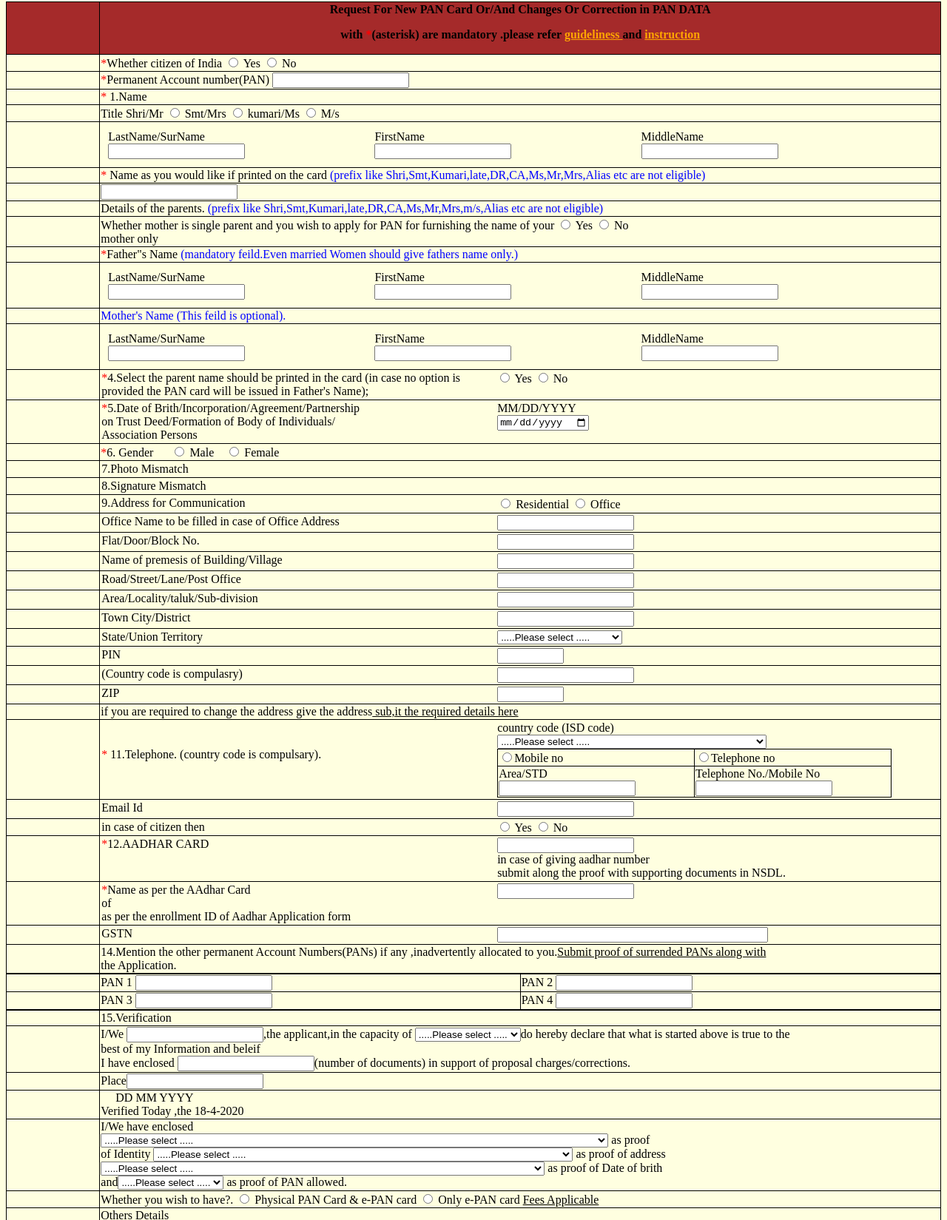
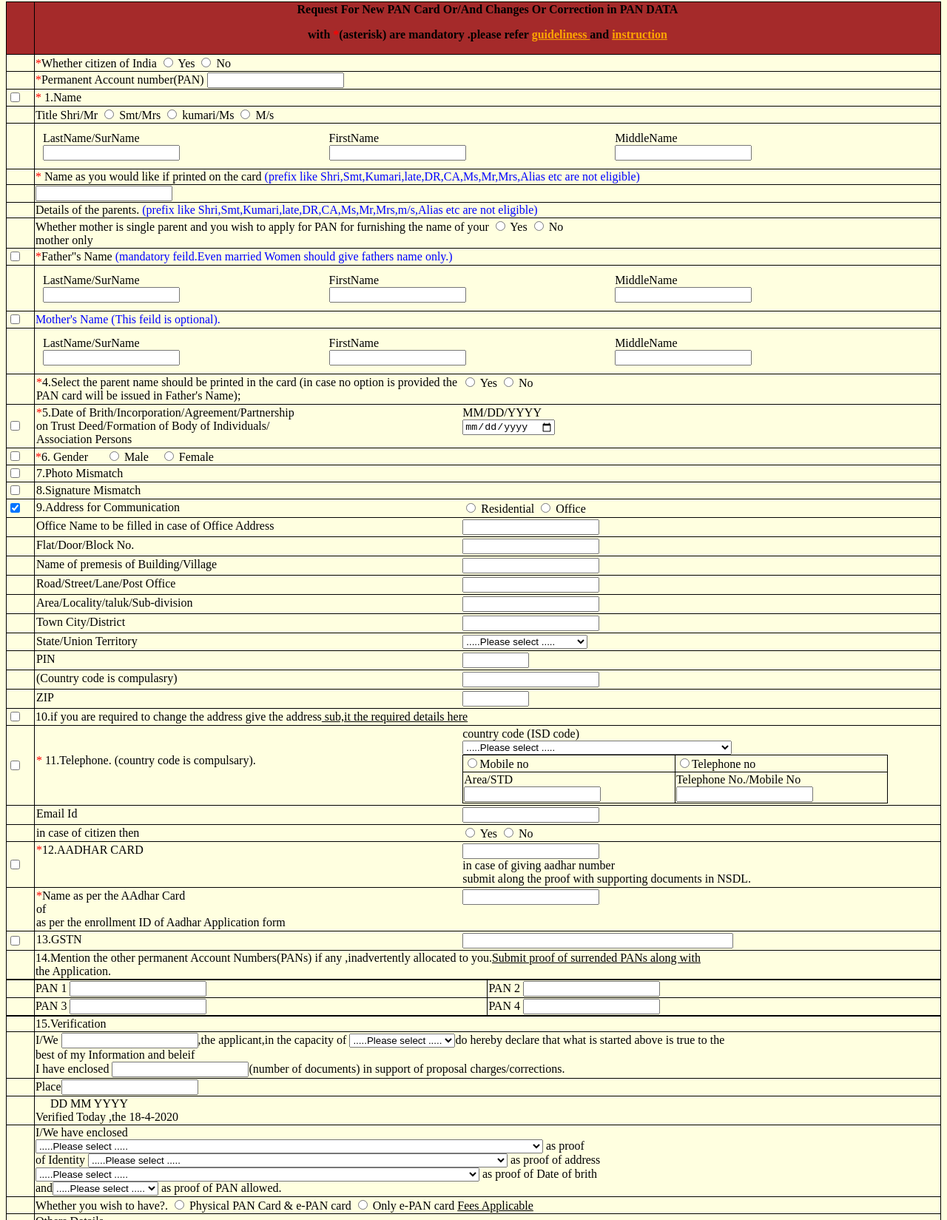
Before and after one commit to Monisha94-jayamani/guvi, a plain HTML site: page javascript task/web-design/15.5.2020,pancard.html in a window 1280 px wide. Shown: the part 6-1655 px from the top of the page at 74% size. Drawn offline with Linux system fonts and the light colour scheme.

Commit message:
Update 15.5.2020,pancard.html

```diff
--- a/javascript task/web-design/15.5.2020,pancard.html
+++ b/javascript task/web-design/15.5.2020,pancard.html
@@ -33,7 +33,7 @@ table, th, td {
 
 <table style="width:100%">
   <tr>
-    <th style="width:10%;background-color:brown"></th>
+    <th style="width:3%;background-color:brown"></th>
     <th  style="background-color:brown">
     <h7 ><center>Request For New PAN Card Or/And Changes Or Correction in PAN DATA</center></h7>
        <p><center> with <span style="color:red">*</span>(asterisk) are mandatory .please refer <span style="color:orange"><u>guideliness </u></span>and <span style="color:orange"><u>instruction</u></span><center></p>
@@ -42,7 +42,7 @@ table, th, td {
 
   </tr>
   <tr>
-    <td style="width:5%"></td>
+    <td style="width:3%"></td>
     <td><span style="color:red">*</span>Whether citizen of India
      <input type="radio" >
   <label for="k"> Yes</label>
@@ -51,24 +51,24 @@ table, th, td {
 
   </tr>
   <tr>
-    <td  style="width:5%"></td>
+    <td  style="width:3%"></td>
     <td><span style="color:red">*</span>Permanent Account number(PAN)
    <input type="text"></td>
 
   </tr>
   <tr>
 
-    <td style="width:5%"></td>
+    <td style="width:3%"> <input type="checkbox" ></td>
     <td><span style="color:red">*</span> 1.Name</td>
   </tr>
    <tr>
 
-    <td style="width:5%"></td>
+    <td style="width:3%"></td>
     <td> <span>Title       Shri/Mr  <input type="radio" >      Smt/Mrs  <input type="radio" >     kumari/Ms  <input type="radio" >    M/s </span></td>
   </tr>
     <tr>
 
-    <td style="width:5%"></td>
+    <td style="width:3%"></td>
     <td>
     <div class="row">
   <div class="column">
@@ -90,19 +90,19 @@ table, th, td {
     </td>
   </tr>
   <tr>
-  <td style="width:5%"></td>
+  <td style="width:3%"></td>
   <td><span style="color:red">*</span> Name as you would like if printed on the card<span style="color:blue"> (prefix like Shri,Smt,Kumari,late,DR,CA,Ms,Mr,Mrs,Alias etc are not eligible)</span></td>
   </tr>
    <tr>
-  <td style="width:5%"></td>
+  <td style="width:3%"></td>
   <td><input type="text"></td>
   </tr>
    <tr>
-  <td style="width:5%"></td>
+  <td style="width:3%"></td>
   <td>Details of the parents.<span style="color:blue"> (prefix like Shri,Smt,Kumari,late,DR,CA,Ms,Mr,Mrs,m/s,Alias etc are not eligible)</span></td>
   </tr>
    <tr>
-  <td style="width:5%"></td>
+  <td style="width:3%"></td>
   <td>Whether mother is single parent and you wish to apply for PAN for furnishing the name of your
    <input type="radio" >
   <label for="k"> Yes</label>
@@ -111,11 +111,11 @@ table, th, td {
   mother only</td>
   </tr>
    <tr>
-  <td style="width:5%"></td>
+  <td style="width:3%"> <input type="checkbox" id="vehicle1" name="vehicle1" value="Bike"></td>
   <td><span style="color:red">*</span>Father"s Name <span style="color:blue">(mandatory feild.Even married Women should give fathers name only.)</span></td>
 </tr>
  <tr>
-  <td style="width:5%"></td>
+  <td style="width:3%"></td>
   <td>
   <div class="row">
   <div class="column">
@@ -137,12 +137,12 @@ table, th, td {
     </td>
   </tr>
    <tr>
-  <td style="width:5%"></td>
+  <td style="width:3%"><input type="checkbox" id="vehicle1" name="vehicle1" value="Bike"></td>
   <td><span style="color:blue">Mother's Name
   <span style="color:blue">(This feild is optional).</span></span></td>
   </tr>
   <tr>
-  <td style="width:5%"></td>
+  <td style="width:3%"></td>
    <td>
    <div class="row">
   <div class="column">
@@ -164,7 +164,7 @@ table, th, td {
     </td>
   </tr>
   <tr>
-  <td style="width:5%"></td>
+  <td style="width:3%"></td>
   <td>
   <div class="row">
   <div class="column1">
@@ -182,7 +182,7 @@ table, th, td {
    </td>
   </tr>
    <tr>
-  <td style="width:5%"></td>
+  <td style="width:3%"><input type="checkbox" id="vehicle1" name="vehicle1" value="Bike"></td>
   <td>
   <div class="row">
   <div class="column1">
@@ -198,7 +198,7 @@ table, th, td {
   </td>
   </tr>
  <tr>
-  <td style="width:5%"></td>
+  <td style="width:3%"><input type="checkbox" id="vehicle1" name="vehicle1" value="Bike"></td>
   <td><span style="color:red">*</span>6. Gender &nbsp;&nbsp;&nbsp;&nbsp;
   <input type="radio" >
   <label for="k"> Male</label>&nbsp;&nbsp;&nbsp;
@@ -206,7 +206,7 @@ table, th, td {
   <label for="f">Female</label></td>
   </tr>
   <tr>
-  <td style="width:5%"></td>
+  <td style="width:3%"><input type="checkbox" id="vehicle1" name="vehicle1" value="Bike"></td>
   <td>
   <div class="row">
   <div class="column1">
@@ -218,7 +218,7 @@ table, th, td {
   </td>
   </tr>
    <tr>
-  <td style="width:5%"></td>
+  <td style="width:3%"><input type="checkbox" id="vehicle1" name="vehicle1" value="Bike"></td>
   <td> <div class="row">
   <div class="column1">
    8.Signature Mismatch</div>
@@ -229,7 +229,7 @@ table, th, td {
   </td>
   </tr>
    <tr>
-  <td style="width:5%"></td>
+  <td style="width:3%"><input type="checkbox"  checked></td>
   <td>
    <div class="row">
   <div class="column1">
@@ -244,7 +244,7 @@ table, th, td {
   </td>
   </tr>
    <tr>
-  <td style="width:5%"></td>
+  <td style="width:3%"></td>
   <td>
    <div class="row">
   <div class="column1">
@@ -257,7 +257,7 @@ table, th, td {
    </td>
   </tr>
    <tr>
-  <td style="width:5%"> </td>
+  <td style="width:3%"> </td>
   <td>
    <div class="row">
   <div class="column1">
@@ -270,7 +270,7 @@ table, th, td {
  </td>
   </tr>
   <tr>
-  <td style="width:5%"></td>
+  <td style="width:3%"></td>
   <td>
   <div class="row">
   <div class="column1">
@@ -283,7 +283,7 @@ table, th, td {
  </td>
   </tr>
   <tr>
-  <td style="width:5%"></td>
+  <td style="width:3%"></td>
   <td>
   <div class="row">
   <div class="column1">
@@ -296,7 +296,7 @@ table, th, td {
   </td>
   </tr>
   <tr>
-  <td style="width:5%"></td>
+  <td style="width:3%"></td>
   <td>
   <div class="row">
   <div class="column1">
@@ -309,7 +309,7 @@ table, th, td {
   </td>
   </tr>
   <tr>
-  <td style="width:5%"></td>
+  <td style="width:3%"></td>
   <td>
   <div class="row">
   <div class="column1">
@@ -322,7 +322,7 @@ table, th, td {
   </td>
   </tr>
   <tr>
-  <td style="width:5%"></td>
+  <td style="width:3%"></td>
   <td>
   <div class="row">
   <div class="column1">
@@ -336,7 +336,7 @@ table, th, td {
   </td>
   </tr>
   <tr>
-  <td style="width:5%"></td>
+  <td style="width:3%"></td>
   <td>
   <div class="row">
   <div class="column1">
@@ -349,7 +349,7 @@ table, th, td {
   </td>
   </tr>
   <tr>
-  <td style="width:5%"></td>
+  <td style="width:3%"></td>
   <td>
   <div class="row">
   <div class="column1">
@@ -362,7 +362,7 @@ table, th, td {
  </td>
   </tr>
   <tr>
-  <td style="width:5%"></td>
+  <td style="width:3%"></td>
   <td>
   <div class="row">
   <div class="column1">
@@ -375,13 +375,13 @@ table, th, td {
  </td>
   </tr>
    <tr>
-  <td style="width:5%"></td>
+  <td style="width:3%"><input type="checkbox" ></td>
   <td>
-   if you are required to change the address give the address<u> sub,it the required details here</u>
+   10.if you are required to change the address give the address<u> sub,it the required details here</u>
    </td>
   </tr>
   <tr>
-  <td style="width:5%"></td>
+  <td style="width:3%"><input type="checkbox" ></td>
   <td>
   <div class="row">
   <div class="column1">
@@ -420,7 +420,7 @@ table, th, td {
  </td>
   </tr>
 <tr>
-  <td style="width:5%"></td>
+  <td style="width:3%"></td>
   <td>
   <div class="row">
   <div class="column1">
@@ -433,7 +433,7 @@ table, th, td {
   </td>
   </tr>
   <tr>
-  <td style="width:5%"></td>
+  <td style="width:3%"></td>
   <td>
   <div class="row">
   <div class="column1">
@@ -449,7 +449,7 @@ table, th, td {
    </td>
   </tr>
   <tr>
-  <td style="width:5%"></td>
+  <td style="width:3%"><input type="checkbox" ></td>
   <td>
   <div class="row">
   <div class="column1">
@@ -466,7 +466,7 @@ table, th, td {
   </td>
   </tr>
   <tr>
-  <td style="width:5%"></td>
+  <td style="width:3%"></td>
   <td>
   <div class="row">
   <div class="column1">
@@ -482,11 +482,11 @@ table, th, td {
 
   </tr>
    <tr>
-  <td style="width:5%"></td>
+  <td style="width:3%"><input type="checkbox" ></td>
   <td>
   <div class="row">
   <div class="column1">
-   GSTN
+   13.GSTN
 </div>
 <div class="column1">
 <input type="text" style="width:358px">
@@ -495,7 +495,7 @@ table, th, td {
 </td>
   </tr>
    <tr>
-  <td style="width:10%">
+  <td style="width:3%">
 
 </td>
   <td>14.Mention the other permanent Account Numbers(PANs) if any ,inadvertently allocated to you.<u>Submit proof of surrended PANs along with</u>
@@ -507,13 +507,13 @@ table, th, td {
 <table style="width:100%">
 
   <tr>
-  <td style="width:10%"></td>
+  <td style="width:3%"></td>
     <td>PAN 1 <input type="text"></td>
     <td>PAN 2 <input type="text"></td>
 
   </tr>
   <tr>
-  <td style="width:10%"></td>
+  <td style="width:3%"></td>
     <td>PAN 3 <input type="text"></td>
     <td>PAN 4 <input type="text"></td>
 
@@ -523,11 +523,11 @@ table, th, td {
 <table style="width:100%">
 
   <tr>
-  <td style="width:10%"></td>
+  <td style="width:3%"></td>
   <td>15.Verification</td>
   </tr>
    <tr>
-  <td style="width:10%"></td>
+  <td style="width:3%"></td>
   <td>I/We <input type="text">,the applicant,in the capacity of <select id="cars">
   <option value="volvo">.....Please select .....</option></select>do hereby declare that what is started above
    is true to the<br>
@@ -537,32 +537,32 @@ table, th, td {
   </td>
   </tr>
   <tr>
-  <td style="width:10%"></td>
+  <td style="width:3%"></td>
   <td>Place<input type="text">
   </td>
   </tr>
   <tr>
-  <td style="width:10%"></td>
+  <td style="width:3%"></td>
   <td> &nbsp;&nbsp;&nbsp;&nbsp; DD MM YYYY <br>
   Verified Today ,the 18-4-2020
   </td>
   </tr>
   <tr>
-  <td style="width:10%"></td>
+  <td style="width:3%"></td>
   <td>I/We have enclosed<br>
-  <select id="cars" style="width:686px">
+  <select  style="width:686px">
   <option value="volvo">.....Please select .....</option></select> as proof<br>
   of Identity
-  <select id="cars" style="width:567px">
+  <select style="width:567px">
   <option value="volvo">.....Please select .....</option></select> as proof of address<br>
-  <select id="cars" style="width:600px">
+  <select style="width:600px">
   <option value="volvo">.....Please select .....</option></select> as proof of Date of brith<br>
-  and<select id="cars">
+  and<select>
   <option value="volvo">.....Please select .....</option></select> as proof of PAN allowed.
   </td>
   </tr>
  <tr>
-    <td style="width:10%"></td>
+    <td style="width:3%"></td>
     <td>Whether you wish to have?.
      <input type="radio" >
   <label for="k"> Physical PAN Card & e-PAN card</label>
@@ -571,15 +571,15 @@ table, th, td {
 
   </tr>
   <tr>
-    <td style="width:10%"></td>
+    <td style="width:3%"></td>
     <td><bold>Others Details<bold></td>
     </tr>
     <tr>
-    <td style="width:10%"></td>
+    <td style="width:3%"></td>
     <td>1. Depository Account Details</td>
     </tr>
     <tr>
-    <td style="width:10%"></td>
+    <td style="width:3%"></td>
     <td>
     <div class="row">
     <div class="column1">
@@ -592,11 +592,11 @@ table, th, td {
       </td>
     </tr>
     <tr>
-    <td style="width:10%"></td>
+    <td style="width:3%"></td>
     <td>2.Payment  Details</td>
     </tr>
     <tr>
-    <td style="width:10%"> <input type="radio"></td>
+    <td style="width:3%"> <input type="radio"></td>
     <td>Online payment</td>
     </tr>
     </table>
@@ -608,7 +608,7 @@ table, th, td {
   </h7>
   <br>
   <input type="radio"><label>DSC</label>
-  <select id="cars">
+  <select>
   <option value="volvo">.....Select.....</option></select>
   <u style="color:red">Guideliness for  DSC user</u>
 
```
